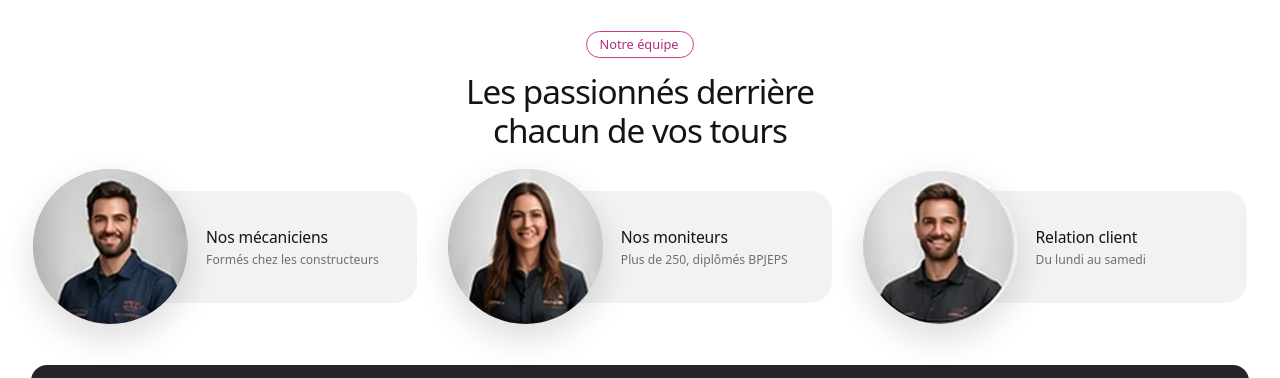
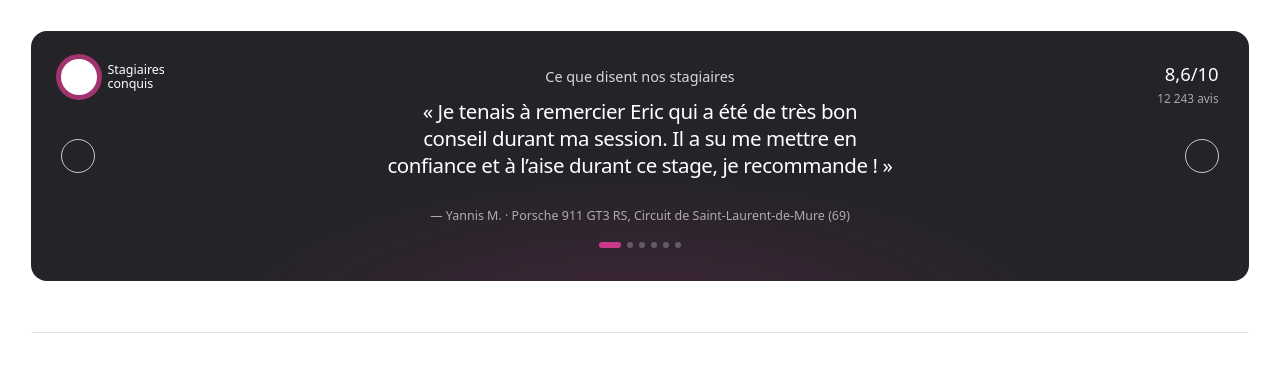
Before and after one commit to cecelulu/portfolio-photographer, an Astro site: page / in a window 1280 px wide. Shown: the part 2469-2847 px from the top of the page. Built offline with nearby package versions, Linux system fonts and the light colour scheme; Astro itself is replaced by a stand-in of ours.

Commit message:
Remove the team section: the portraits were not Sprint Racing staff
Co-Authored-By: Claude Opus 5.5 <noreply@anthropic.com>
Claude-Session: https://claude.ai/code/session_01KdWeuvmxXvG5K173PMquv6

```diff
--- a/src/components/home/Badge.astro
+++ b/src/components/home/Badge.astro
@@ -1,5 +1,5 @@
 ---
-// Petite pastille rouge au-dessus des titres de section (« Nos prestations », « Notre équipe »…).
+// Petite pastille rose au-dessus des titres de section (« Nos prestations »…).
 import Lucide from '../Lucide.astro';
 interface Props {
   label: string;
--- a/src/components/home/TeamSection.astro
+++ /dev/null
@@ -1,145 +0,0 @@
----
-// 5e bloc : l'équipe. Portraits de la maquette (illustrations), métiers et chiffres réels de Sprint Racing.
-import Badge from './Badge.astro';
-import Lucide from '../Lucide.astro';
-
-const team = [
-  { title: 'Nos mécaniciens', role: 'Formés chez les constructeurs', href: '/le-stage/', image: '/images/maquette/portrait-1.webp' },
-  { title: 'Nos moniteurs', role: 'Plus de 250, diplômés BPJEPS', href: '/le-stage/', image: '/images/maquette/portrait-2.webp' },
-  { title: 'Relation client', role: 'Du lundi au samedi', href: '/contact/', image: '/images/maquette/portrait-3.webp' },
-];
----
-
-<section class="team" aria-labelledby="team-title">
-  <div class="container container--wide">
-    <header class="team__head" data-reveal>
-      <Badge label="Notre équipe" />
-      <h2 id="team-title">Les passionnés derrière<br />chacun de vos tours</h2>
-    </header>
-
-    <ul class="team__list" data-stagger>
-      {
-        team.map((m) => (
-          <li class="member">
-            <span class="member__photo">
-              <img src={m.image} alt="" width="300" height="300" loading="lazy" decoding="async" />
-            </span>
-            <span class="member__card">
-              <span class="member__text">
-                <a class="member__name" href={m.href}>{m.title}</a>
-                <span class="member__role">{m.role}</span>
-              </span>
-              <Lucide name="ArrowRight" size={16} stroke={1.8} class="member__arrow" />
-            </span>
-          </li>
-        ))
-      }
-    </ul>
-  </div>
-</section>
-
-<style>
-  .team {
-    padding-bottom: clamp(36px, 3.2vw, 52px);
-  }
-  .team__head {
-    text-align: center;
-    margin-bottom: clamp(18px, 1.6vw, 26px);
-  }
-  .team__head h2 {
-    margin: 0;
-    font-size: clamp(1.6rem, 2.6vw, 2.35rem);
-    font-weight: 400;
-    line-height: 1.15;
-    letter-spacing: -0.03em;
-  }
-  .team__list {
-    display: grid;
-    grid-template-columns: repeat(3, minmax(0, 384px));
-    justify-content: center;
-    gap: clamp(16px, 2.4vw, 40px);
-    margin: 0;
-    padding: 0;
-    list-style: none;
-  }
-  .member {
-    position: relative;
-    display: flex;
-    align-items: center;
-  }
-  .member__photo {
-    position: relative;
-    z-index: 1;
-    flex: none;
-    width: clamp(118px, 12.1vw, 176px);
-    aspect-ratio: 1;
-    overflow: hidden;
-    border-radius: 50%;
-    background: #e6e6e6;
-    box-shadow: 0 14px 34px rgba(20, 10, 10, 0.14);
-  }
-  .member__photo img {
-    width: 100%;
-    height: 100%;
-    object-fit: cover;
-    transition: transform 0.7s var(--ease-out);
-  }
-  .member:hover .member__photo img {
-    transform: scale(1.08);
-  }
-  .member__card {
-    flex: 1;
-    display: flex;
-    align-items: center;
-    justify-content: space-between;
-    gap: 10px;
-    min-height: clamp(84px, 8.8vw, 128px);
-    margin-left: clamp(-56px, -3.6vw, -40px);
-    padding: 0 clamp(16px, 1.6vw, 24px) 0 clamp(52px, 5vw, 74px);
-    border-radius: 22px;
-    background: #f2f2f2;
-    transition: background 0.35s var(--ease-out);
-  }
-  .member:hover .member__card {
-    background: var(--accent-50);
-  }
-  .member__text {
-    display: grid;
-    gap: 2px;
-  }
-  .member__name {
-    white-space: nowrap;
-    font-size: clamp(0.98rem, 1.2vw, 1.15rem);
-    font-weight: 500;
-    letter-spacing: -0.01em;
-    color: var(--ink);
-    text-decoration: none;
-  }
-  .member__name::after {
-    content: '';
-    position: absolute;
-    inset: 0;
-    z-index: 2;
-  }
-  .member__role {
-    font-size: 0.76rem;
-    line-height: 1.35;
-    color: var(--muted);
-  }
-  .member :global(.member__arrow) {
-    flex: none;
-    color: var(--ink);
-    transition: transform 0.3s var(--ease-out), color 0.3s var(--ease-out);
-  }
-  .member:hover :global(.member__arrow) {
-    transform: translateX(4px);
-    color: var(--accent);
-  }
-
-  @media (max-width: 1000px) {
-    .team__list {
-      grid-template-columns: minmax(0, 440px);
-      gap: 18px;
-    }
-  }
-</style>
--- a/src/pages/index.astro
+++ b/src/pages/index.astro
@@ -1,13 +1,12 @@
 ---
 // Page d'accueil, dans l'ordre exact de la maquette :
 // 1. en-tête (Base) · 2. grand visuel · 3. prestations · 4. liste des stages
-// 5. deux cartes photo · 6. équipe · 7. avis clients · 8. pied de page (Base)
+// 5. deux cartes photo · 6. avis clients · 7. pied de page (Base)
 import Base from '../layouts/Base.astro';
 import HomeHero from '../components/home/HomeHero.astro';
 import Prestations from '../components/home/Prestations.astro';
 import ServicesList from '../components/home/ServicesList.astro';
 import FeatureCards from '../components/home/FeatureCards.astro';
-import TeamSection from '../components/home/TeamSection.astro';
 import Testimonials from '../components/home/Testimonials.astro';
 ---
 
@@ -22,6 +21,5 @@ import Testimonials from '../components/home/Testimonials.astro';
   <Prestations />
   <ServicesList />
   <FeatureCards />
-  <TeamSection />
   <Testimonials />
 </Base>
--- a/src/pages/mentions-legales.astro
+++ b/src/pages/mentions-legales.astro
@@ -32,9 +32,7 @@ import { site } from '../data/site';
       <p>Photographies des voitures et des circuits : Sprint Racing. Tous droits réservés.</p>
       <p>
         Page d’accueil : le grand visuel, les photos des cartes et la vignette vidéo sont des images d’illustration
-        générées par intelligence artificielle ; les portraits de l’équipe sont repris de la maquette graphique et ne
-        représentent pas l’équipe de Sprint Racing. Ils sont à remplacer par des photos réelles avant toute mise en ligne
-        officielle.
+        générées par intelligence artificielle, à remplacer par des photos réelles avant toute mise en ligne officielle.
       </p>
     </div>
   </section>
```
Also changed, not shown: README.md, public/images/maquette/portrait-1.webp (deleted), public/images/maquette/portrait-2.webp (deleted), public/images/maquette/portrait-3.webp (deleted).
